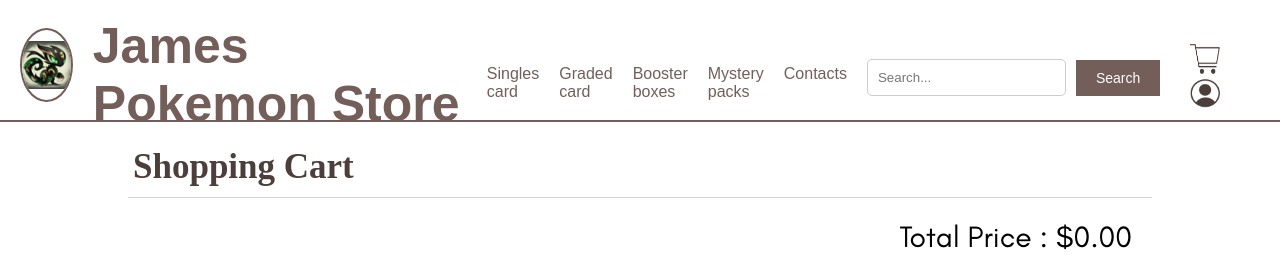
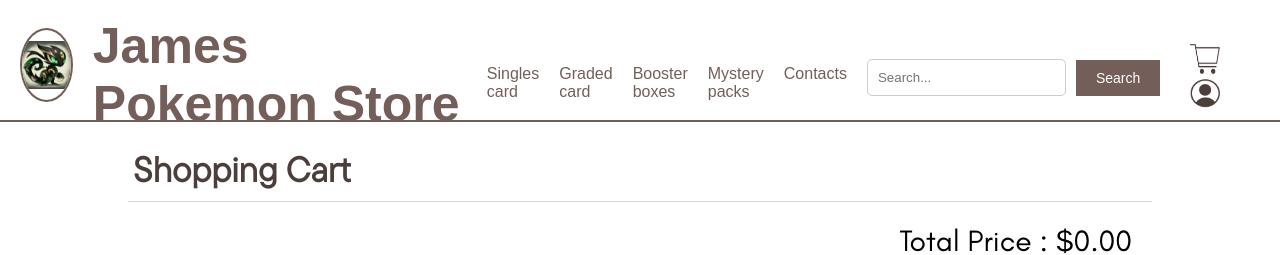
Before and after one commit to Amirularif/OnlineCardShoppingWebsite, a React (Create React App) app: page /cart in a window 1280 px wide. Shown: the top 255 px of the page. Built offline with nearby package versions, Linux system fonts and the light colour scheme; a web font is replaced by a local one.

Commit message:
style cart 1

```diff
--- a/src/styles-cart.css
+++ b/src/styles-cart.css
@@ -29,7 +29,7 @@
 }
 
 .cart-container-header{
-    font-family: 'Wanoquin';
+    font-family: 'TTCommonPro';
     font-size: 35px;
     font-weight: bold;
     color: #4c3e3a;
```
